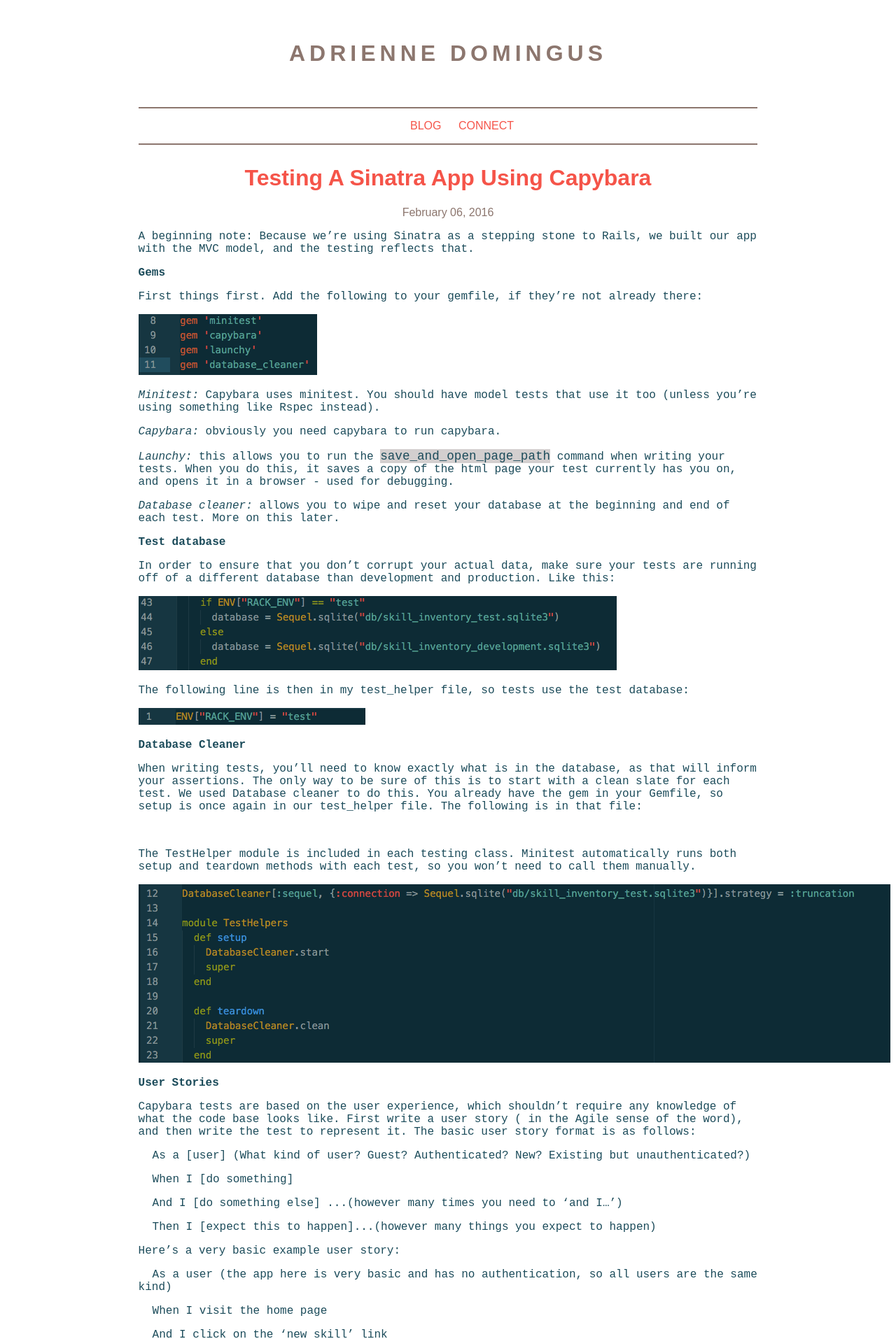
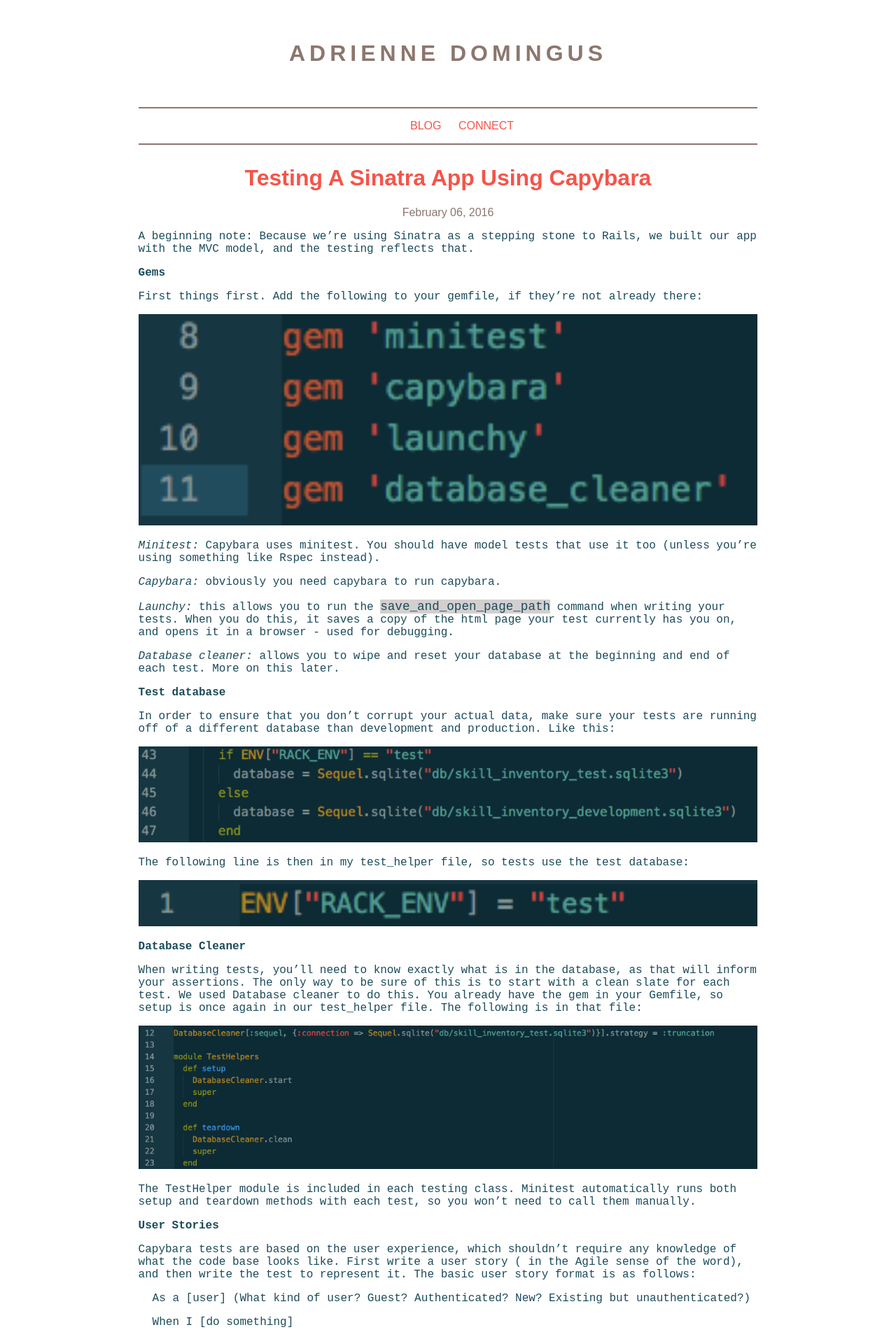
Before and after one commit to adriennedomingus/adriennedomingus.github.io, a Jekyll site: the page built from _posts/2016-02-06-testing-a-sinatra-app-using-capybara.html, in a window 1280 px wide. Shown: the top 1914 px of the page at 70% size. Built offline with Jekyll 4.4.1, drawn with Linux system fonts in a browser that asks for light colours.

Commit message:
image formatting

```diff
--- a/_posts/2016-02-06-testing-a-sinatra-app-using-capybara.html
+++ b/_posts/2016-02-06-testing-a-sinatra-app-using-capybara.html
@@ -5,21 +5,20 @@ layout: post
 <p>A beginning note: Because we’re using Sinatra as a stepping stone to Rails, we built our app with the MVC model, and the testing reflects that. </p>
 <p><strong>Gems</strong></p>
 <p>First things first. Add the following to your gemfile, if they’re not already there:</p>
-<img src="/images/2016-02-07/01.png" alt="image 01" />
+<img class="command-line" src="/images/2016-02-07/01.png" alt="image 01" />
 <p><em>Minitest:</em> Capybara uses minitest. You should have model tests that use it too (unless you’re using something like Rspec instead).</p>
 <p><em>Capybara:</em> obviously you need capybara to run capybara.</p>
 <p><em>Launchy:</em> this allows you to run the <span class="code">save_and_open_page_path</span> command when writing your tests. When you do this, it saves a copy of the html page your test currently has you on, and opens it in a browser - used for debugging.</p>
 <p><em>Database cleaner:</em> allows you to wipe and reset your database at the beginning and end of each test. More on this later.</p>
 <p><strong>Test database</strong></p>
 <p>In order to ensure that you don’t corrupt your actual data, make sure your tests are running off of a different database than development and production. Like this:</p>
-<img src="/images/2016-02-07/02.png" alt="image 02" />
+<img class="command-line" src="/images/2016-02-07/02.png" alt="image 02" />
 <p>The following line is then in my <span class=”code”>test_helper</span> file, so tests use the test database:</p>
-<img src="/images/2016-02-07/03.png" alt="image 03" />
+<img class="command-line" src="/images/2016-02-07/03.png" alt="image 03" />
 <p><strong>Database Cleaner</strong></p>
 <p>When writing tests, you’ll need to know exactly what is in the database, as that will inform your assertions. The only way to be sure of this is to start with a clean slate for each test. We used Database cleaner to do this. You already have the gem in your Gemfile, so setup is once again in our <span class=”code”>test_helper</span> file. The following is in that file:</p>
-<img>
+<img class="command-line" src="/images/2016-02-07/04.png" alt="image 04" />
 <p>The <span class=”code”>TestHelper </span> module is included in each testing class. Minitest automatically runs both setup and teardown methods with each test, so you won’t need to call them manually.</p>
-<img src="/images/2016-02-07/04.png" alt="image 04" />
 <p><strong>User Stories</strong></p>
 <p>Capybara tests are based on the user experience, which shouldn’t require any knowledge of what the code base looks like. First write a user story ( in the Agile sense of the word), and then write the test to represent it. The basic user story format is as follows:</p>
 <p class="indent">As a [user] (What kind of user? Guest? Authenticated? New? Existing but unauthenticated?)
@@ -38,10 +37,10 @@ layout: post
 <p class="indent">Then I should see my skill listed there with the above title and category</p>
 <p><strong>Capybara syntax</strong></p>
 <p>All that’s left to do after that is to translate the above user story into Capybara. My whole test looks like this (each line of the test can effectively be mapped to a line of the user story, above):</p>
-<img src="/images/2016-02-07/05.png" alt="image 05" />
+<img class="command-line" src="/images/2016-02-07/05.png" alt="image 05" />
 <p><span class=”code”>visit</span>, <span class=”code”>fill_in</span>, <span class=”code”>select</span>, <span class=”code”>click_button</span>, <span class=”code”>current_path</span>, <span class=”code”>within</span>, and <span class=”code”>has_content?</span> are all built in Capybara methods. A more complete list of available methods and how to use them can be found <a href="https://upcase.com/test-driven-rails-resources/capybara.pdf">here</a></p>
 <p>All that’s left from there is to run the test and see the rainbow!</p>
-<img src="/images/2016-02-07/06.png" alt="image 06" />
+<img class="command-line" src="/images/2016-02-07/06.png" alt="image 06" />
 <p>You should, of course, have tests for each piece of your CRUD functionality, both for when the user does everything as expected, as well as edge cases and exceptions. The process will be the same for all of these. Happy testing!</p>
 <a class="inline previous-post" href="http://adriennedomingus.github.io/2016/01/28/failure-and-the-fear-of-it.html">...Previous Post</a>
 </div>
```
